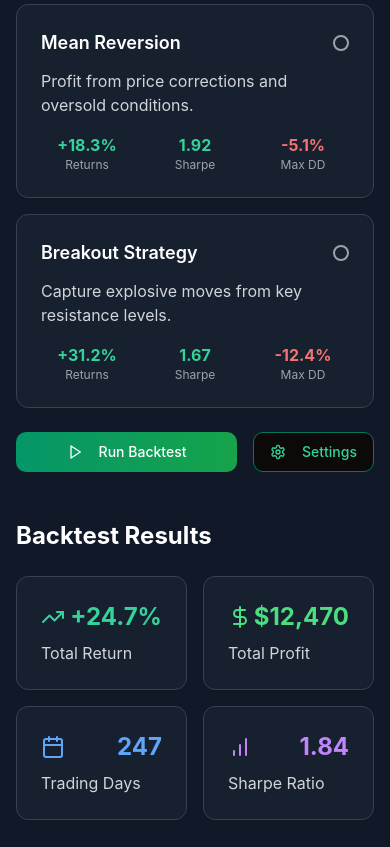
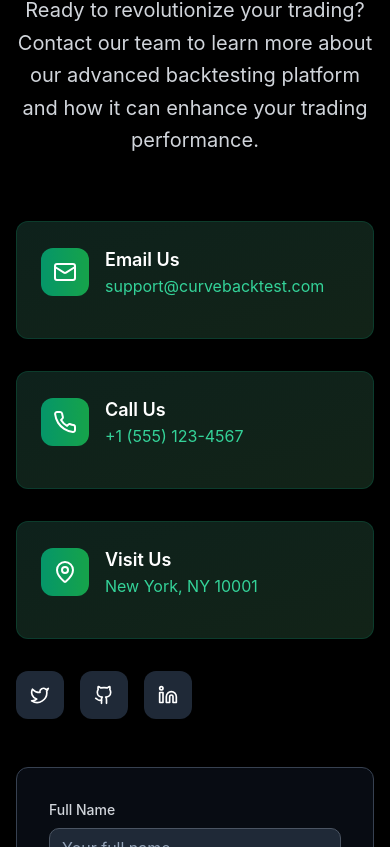
Before and after one commit to Mansi1975/curve-backtest-forge, a React (Vite) app: page / in a window 390 px wide. Shown: the part 5997-6844 px from the top of the page. Built offline with nearby package versions, Linux system fonts and the light colour scheme.

Commit message:
Visual edit in Lovable
Edited UI in Lovable

```diff
--- a/src/components/BacktestSection.tsx
+++ b/src/components/BacktestSection.tsx
@@ -1,12 +1,9 @@
-
 import { useState } from 'react';
 import { Button } from '@/components/ui/button';
 import { Card } from '@/components/ui/card';
 import { Play, Settings, Download, TrendingUp, DollarSign, Calendar, BarChart, Brain, Shield, Zap } from 'lucide-react';
-
 const BacktestSection = () => {
   const [selectedStrategy, setSelectedStrategy] = useState('momentum');
-
   const strategies = [{
     id: 'momentum',
     name: 'Momentum Strategy',
@@ -29,27 +26,20 @@ const BacktestSection = () => {
     sharpe: '1.67',
     maxDrawdown: '-12.4%'
   }];
-
-  const startupFeatures = [
-    {
+  const startupFeatures = [{
     icon: Brain,
     title: 'AI-Powered Analytics',
     description: 'Advanced machine learning algorithms analyze market patterns and generate insights to optimize your trading strategies.'
-    },
-    {
+  }, {
     icon: Shield,
     title: 'Risk Management',
     description: 'Comprehensive risk assessment tools including drawdown analysis, volatility metrics, and position sizing recommendations.'
-    },
-    {
+  }, {
     icon: Zap,
     title: 'Real-Time Processing',
     description: 'Lightning-fast backtesting engine processes years of historical data in seconds with institutional-grade accuracy.'
-    }
-  ];
-
-  return (
-    <section id="backtest" className="relative py-24 bg-gray-900">
+  }];
+  return <section id="backtest" className="relative py-24 bg-gray-900">
       {/* Top curve */}
       <div className="absolute top-0 left-0 w-full">
         <svg viewBox="0 0 1200 120" preserveAspectRatio="none" className="relative block w-full h-16 md:h-24 transform rotate-180">
@@ -100,113 +90,16 @@ const BacktestSection = () => {
 
         {/* Startup Features */}
         <div className="grid grid-cols-1 md:grid-cols-3 gap-8 mb-16">
-          {startupFeatures.map((feature, index) => (
-            <Card key={index} className="p-8 bg-gray-800/50 border-gray-700 text-center hover:border-emerald-500/50 transition-all duration-300">
+          {startupFeatures.map((feature, index) => <Card key={index} className="p-8 bg-gray-800/50 border-gray-700 text-center hover:border-emerald-500/50 transition-all duration-300">
               <div className="inline-flex items-center justify-center w-16 h-16 bg-gradient-to-r from-emerald-600 to-green-600 rounded-2xl mb-6">
                 <feature.icon className="text-white" size={32} />
               </div>
               <h4 className="text-xl font-bold text-white mb-4">{feature.title}</h4>
               <p className="text-gray-300 leading-relaxed">{feature.description}</p>
-            </Card>
-          ))}
+            </Card>)}
         </div>
 
-        <div className="grid grid-cols-1 lg:grid-cols-2 gap-12 items-start">
-          {/* Strategy Selection */}
-          <div className="space-y-6">
-            <h3 className="text-2xl font-bold text-white mb-6">Choose Your Strategy</h3>
 
-            <div className="space-y-4">
-              {strategies.map(strategy => (
-                <Card
-                  key={strategy.id}
-                  className={`p-6 cursor-pointer transition-all duration-300 hover:border-emerald-500/50 ${
-                    selectedStrategy === strategy.id
-                      ? 'bg-emerald-900/30 border-emerald-500'
-                      : 'bg-gray-800/50 border-gray-700'
-                  }`}
-                  onClick={() => setSelectedStrategy(strategy.id)}
-                >
-                  <div className="flex items-center justify-between mb-3">
-                    <h4 className="text-lg font-semibold text-white">{strategy.name}</h4>
-                    <div className={`w-4 h-4 rounded-full border-2 ${
-                      selectedStrategy === strategy.id
-                        ? 'bg-emerald-500 border-emerald-500'
-                        : 'border-gray-400'
-                    }`}></div>
-                  </div>
-                  <p className="text-gray-300 mb-4">{strategy.description}</p>
-
-                  <div className="grid grid-cols-3 gap-4">
-                    <div className="text-center">
-                      <div className="text-emerald-400 font-bold">{strategy.returns}</div>
-                      <div className="text-xs text-gray-400">Returns</div>
-                    </div>
-                    <div className="text-center">
-                      <div className="text-emerald-400 font-bold">{strategy.sharpe}</div>
-                      <div className="text-xs text-gray-400">Sharpe</div>
-                    </div>
-                    <div className="text-center">
-                      <div className="text-red-400 font-bold">{strategy.maxDrawdown}</div>
-                      <div className="text-xs text-gray-400">Max DD</div>
-                    </div>
-                  </div>
-                </Card>
-              ))}
-            </div>
-
-            <div className="flex space-x-4">
-              <Button className="flex-1 bg-gradient-to-r from-emerald-600 to-green-600 hover:from-emerald-700 hover:to-green-700 text-white">
-                <Play className="mr-2" size={16} />
-                Run Backtest
-              </Button>
-              <Button variant="outline" className="border-emerald-700 text-emerald-400 hover:bg-emerald-900/30">
-                <Settings className="mr-2" size={16} />
-                Settings
-              </Button>
-            </div>
-          </div>
-
-          {/* Results Dashboard */}
-          <div className="space-y-6">
-            <h3 className="text-2xl font-bold text-white mb-6">Backtest Results</h3>
-
-            {/* Performance Metrics */}
-            <div className="grid grid-cols-2 gap-4">
-              <Card className="p-6 bg-gray-800/50 border-gray-700">
-                <div className="flex items-center justify-between mb-2">
-                  <TrendingUp className="text-emerald-400" size={24} />
-                  <span className="text-2xl font-bold text-emerald-400">+24.7%</span>
-                </div>
-                <div className="text-gray-300">Total Return</div>
-              </Card>
-
-              <Card className="p-6 bg-gray-800/50 border-gray-700">
-                <div className="flex items-center justify-between mb-2">
-                  <DollarSign className="text-green-400" size={24} />
-                  <span className="text-2xl font-bold text-green-400">$12,470</span>
-                </div>
-                <div className="text-gray-300">Total Profit</div>
-              </Card>
-
-              <Card className="p-6 bg-gray-800/50 border-gray-700">
-                <div className="flex items-center justify-between mb-2">
-                  <Calendar className="text-blue-400" size={24} />
-                  <span className="text-2xl font-bold text-blue-400">247</span>
-                </div>
-                <div className="text-gray-300">Trading Days</div>
-              </Card>
-
-              <Card className="p-6 bg-gray-800/50 border-gray-700">
-                <div className="flex items-center justify-between mb-2">
-                  <BarChart className="text-purple-400" size={24} />
-                  <span className="text-2xl font-bold text-purple-400">1.84</span>
-                </div>
-                <div className="text-gray-300">Sharpe Ratio</div>
-              </Card>
-            </div>
-          </div>
-        </div>
       </div>
 
       {/* Bottom curve */}
@@ -215,8 +108,6 @@ const BacktestSection = () => {
           <path d="M321.39,56.44c58-10.79,114.16-30.13,172-41.86,82.39-16.72,168.19-17.73,250.45-.39C823.78,31,906.67,72,985.66,92.83c70.05,18.48,146.53,26.09,214.34,3V0H0V27.35A600.21,600.21,0,0,0,321.39,56.44Z" className="fill-black"></path>
         </svg>
       </div>
-    </section>
-  );
+    </section>;
 };
-
 export default BacktestSection;
```
Lines whose indentation alone changed are shown as unchanged.
